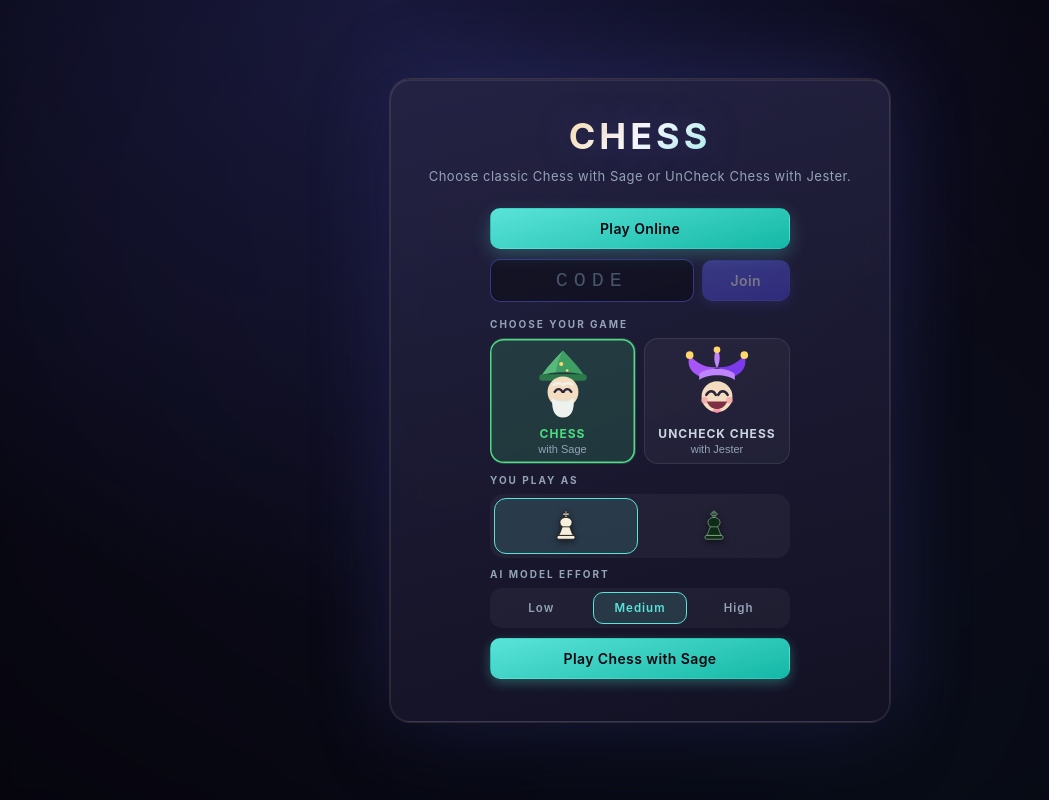
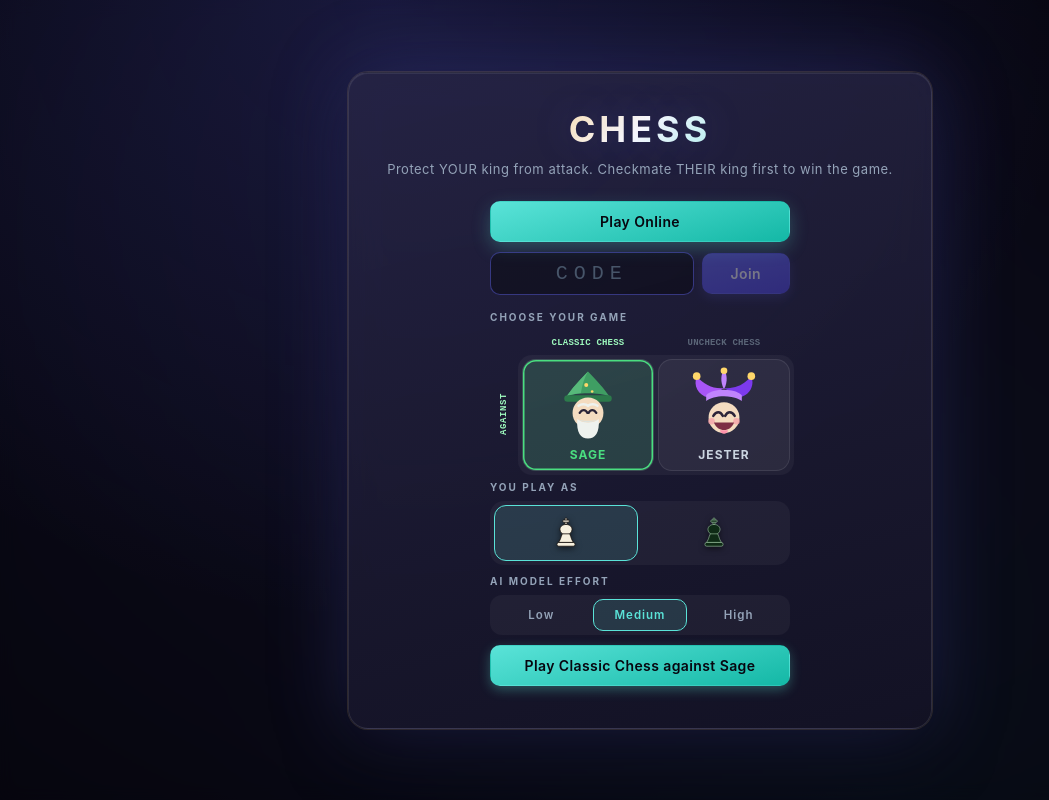
Before and after one commit to niembro64/ai-chess, a Vue app: page / in a window 1280 px wide. Shown: the whole page, without its empty margins (0-1049 px from the left). Built offline with nearby package versions, Linux system fonts and the light colour scheme.

Commit message:
Clarify Classic and UnCheck setup and keep header bot faces calm

```diff
--- a/src/components/GameView.vue
+++ b/src/components/GameView.vue
@@ -304,6 +304,12 @@ const opponentName = computed(() => {
 });
 const botPortrait = computed<BotIconName | null>(() => {
   if (botModelId.value === 'sage' || botModelId.value === 'jester') {
+    return botFace(botModelId.value, false) as BotIconName;
+  }
+  return null;
+});
+const statusBotPortrait = computed<BotIconName | null>(() => {
+  if (botModelId.value === 'sage' || botModelId.value === 'jester') {
     return botFace(botModelId.value, aiThinking.value) as BotIconName;
   }
   return null;
@@ -319,7 +325,7 @@ const uncheckVariant = computed(() =>
 );
 const activeRuleset = computed<Ruleset>(() => uncheckVariant.value ? 'uncheck-v1' : 'normal');
 const rulesetTitle = computed(() =>
-  (gameState.value.ruleset ?? activeRuleset.value) === 'uncheck-v1' ? 'UNCHECK CHESS' : 'CHESS',
+  (gameState.value.ruleset ?? activeRuleset.value) === 'uncheck-v1' ? 'UNCHECK CHESS' : 'CLASSIC CHESS',
 );
 const goalInstruction = computed(() =>
   (gameState.value.ruleset ?? activeRuleset.value) === 'uncheck-v1'
@@ -754,6 +760,7 @@ onUnmounted(() => {
           </div>
           <!-- Status bar -->
           <div class="status-bar">
+            <BotIcon v-if="playingVsBot && statusBotPortrait" class="status-bot-face" :name="statusBotPortrait" />
             <span class="status-text" :class="{
               'my-turn': isMyTurn && !isGameOver,
               'game-over': isGameOver,
@@ -1335,6 +1342,12 @@ onUnmounted(() => {
     0 8px 24px rgba(0, 0, 0, 0.3);
 }
 
+.status-bot-face {
+  width: 34px;
+  height: 34px;
+  flex: none;
+}
+
 @media (max-width: 900px) {
   .status-bar {
     padding: 6px 12px;
--- a/src/components/LobbyModal.vue
+++ b/src/components/LobbyModal.vue
@@ -40,6 +40,9 @@ const emit = defineEmits<{
 const pickedModel = ref<ModelId>('sage');
 const playColor = ref<'white' | 'black'>('white');
 const effort = ref<Effort>('medium');
+const variantSubtitle = computed(() => pickedModel.value === 'jester'
+  ? 'Captures are compulsory. Start your turn with YOUR king attacked to win.'
+  : 'Protect YOUR king from attack. Checkmate THEIR king first to win the game.');
 
 // The previews show the exact piece colors the game will start with:
 // your standard set, and the bot's tinted set in the opposite color.
@@ -120,7 +123,7 @@ const canJoin = computed(() => {
       <!-- Initial screen -->
       <template v-if="!isInLobby && !isConnecting">
         <h1 class="title">CHESS</h1>
-        <p class="subtitle">Choose classic Chess with Sage or UnCheck Chess with Jester.</p>
+        <p class="subtitle">{{ variantSubtitle }}</p>
 
         <div class="main-actions">
           <button class="lobby-btn host-btn" @click="handleHost">Play Online</button>
@@ -147,17 +150,22 @@ const canJoin = computed(() => {
           <div class="setup">
             <div class="setup-title">Choose Your Game</div>
             <div class="model-table">
+              <span class="mt-corner" aria-hidden="true"></span>
+              <span class="mt-colhead m-sage" :class="{ on: pickedModel === 'sage' }">CLASSIC CHESS</span>
+              <span class="mt-colhead m-jester" :class="{ on: pickedModel === 'jester' }">UNCHECK CHESS</span>
+              <span class="mt-ground" aria-hidden="true"></span>
+              <span class="mt-rowhead" :class="[pickedModel === 'jester' ? 'm-jester' : 'm-sage', 'on']"><span>AGAINST</span></span>
               <button
                 v-for="m in GRID_MODELS"
                 :key="m"
                 class="mt-cell"
                 :class="[`m-${m}`, { active: pickedModel === m }]"
+                :aria-label="`${m === 'jester' ? 'UnCheck Chess' : 'Classic Chess'} against ${MODELS[m].name}`"
                 :aria-pressed="pickedModel === m"
                 @click="pickedModel = m"
               >
                 <BotIcon class="mt-face" :name="(m === 'jester' ? 'jester-gleeful' : 'sage-calm') as BotIconName" />
-                <span class="mt-name">{{ m === 'jester' ? 'UnCheck Chess' : 'Chess' }}</span>
-                <span class="mt-game-bot">with {{ MODELS[m].name }}</span>
+                <span class="mt-name">{{ MODELS[m].name.toUpperCase() }}</span>
               </button>
             </div>
 
@@ -191,7 +199,7 @@ const canJoin = computed(() => {
             </div>
 
             <button class="lobby-btn start-btn" @click="startBot">
-              Play {{ pickedModel === 'jester' ? 'UnCheck Chess' : 'Chess' }} with {{ MODELS[pickedModel].name }}
+              Play {{ pickedModel === 'jester' ? 'UnCheck Chess' : 'Classic Chess' }} against {{ MODELS[pickedModel].name }}
             </button>
           </div>
         </div>
@@ -430,35 +438,31 @@ const canJoin = computed(() => {
   margin-top: 2px;
 }
 
-/* Model table. COLUMNS are the networks (by what they were trained to
-   do); ROWS are what we ask of them, labelled with 90deg text down the
-   left gutter. Everything outside the cells is transparent — no frame,
-   no separators, no header chrome — so only the SELECTED cell is drawn,
-   as a rounded island inside its own slot. That way all four of its
-   corners round the same way wherever it sits in the group. */
+/* The columns name the game; the single row names its trained opponent. */
 .model-table {
   display: grid;
-  grid-template-columns: repeat(2, minmax(0, 1fr));
-  gap: 8px;
+  grid-template-columns: 28px repeat(2, minmax(0, 1fr));
+  gap: 4px;
 }
 
-/* A single soft ground behind the CELLS only, so the four options read
-   as one control while the headers and gutter stay transparent. Sits
-   under the cells, which are later in the grid's paint order. */
+/* A shared ground sits behind the two cells; headers stay transparent. */
 .mt-ground {
   grid-column: 2 / span 2;
-  grid-row: 2 / span 2;
+  grid-row: 2;
   margin: -4px;
   border-radius: 14px;
   background: rgba(255, 255, 255, 0.045);
 }
 
+.mt-colhead.m-sage { grid-column: 2; grid-row: 1; }
+.mt-colhead.m-jester { grid-column: 3; grid-row: 1; }
+
 .mt-colhead {
-  padding: 7px 4px;
+  padding: 7px 1px;
   font-family: 'JetBrains Mono', monospace;
-  font-size: 11px;
+  font-size: 9px;
   font-weight: 700;
-  letter-spacing: 0.6px;
+  letter-spacing: 0.2px;
   /* Unselected labels sit deliberately dim so the selected one reads as
      the answer to "which cell am I on". */
   color: #5b6678;
@@ -466,10 +470,13 @@ const canJoin = computed(() => {
 }
 
 .mt-corner {
-  /* Intentionally empty — the grid's top-left corner draws nothing. */
+  grid-column: 1;
+  grid-row: 1;
 }
 
 .mt-rowhead {
+  grid-column: 1;
+  grid-row: 2;
   display: flex;
   align-items: center;
   justify-content: center;
@@ -480,7 +487,7 @@ const canJoin = computed(() => {
   writing-mode: vertical-rl;
   transform: rotate(180deg);
   font-family: 'JetBrains Mono', monospace;
-  font-size: 11px;
+  font-size: 9px;
   font-weight: 700;
   letter-spacing: 0.6px;
   color: #5b6678;
@@ -504,19 +511,14 @@ const canJoin = computed(() => {
   transition: background 0.15s;
 }
 
-.mt-cell:first-of-type,
-.mt-rowhead + .mt-cell {
-  border-left: none;
-}
+.mt-cell.m-sage { grid-column: 2; grid-row: 2; }
+.mt-cell.m-jester { grid-column: 3; grid-row: 2; }
 
 .mt-cell:hover {
   background: rgba(255, 255, 255, 0.06);
 }
 
-/* The neighbouring cells' hairline borders are painted after this one
-   in DOM order, which clipped the selected ring on every cell except
-   the first. Lift the active cell into its own stacking level so the
-   full ring shows on all four. */
+/* Lift the selected cell so its ring stays visible against the shared ground. */
 .mt-cell.active {
   position: relative;
   z-index: 1;
@@ -539,8 +541,7 @@ const canJoin = computed(() => {
   --accent-bg: rgba(192, 132, 252, 0.16);
 }
 
-/* The axis labels light up for the selected cell, so the
-   "trained to X, asked to Y" reading is visible at a glance. */
+/* The selected variant and opponent labels light up together. */
 .mt-colhead.on,
 .mt-rowhead.on span {
   color: var(--accent-bright);
@@ -563,11 +564,6 @@ const canJoin = computed(() => {
 
 .mt-cell.active .mt-name {
   color: var(--accent);
-}
-
-.mt-game-bot {
-  font-size: 11px;
-  color: #94a3b8;
 }
 
 /* Toy is a different kind of thing (tiny teaching net), so it sits
```
